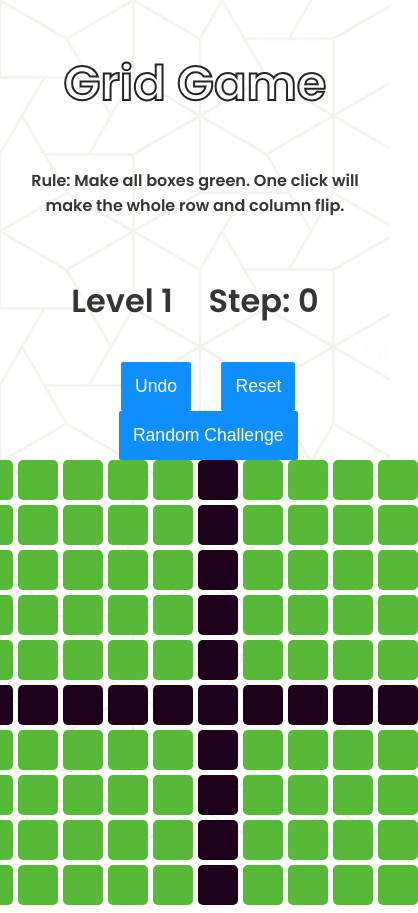
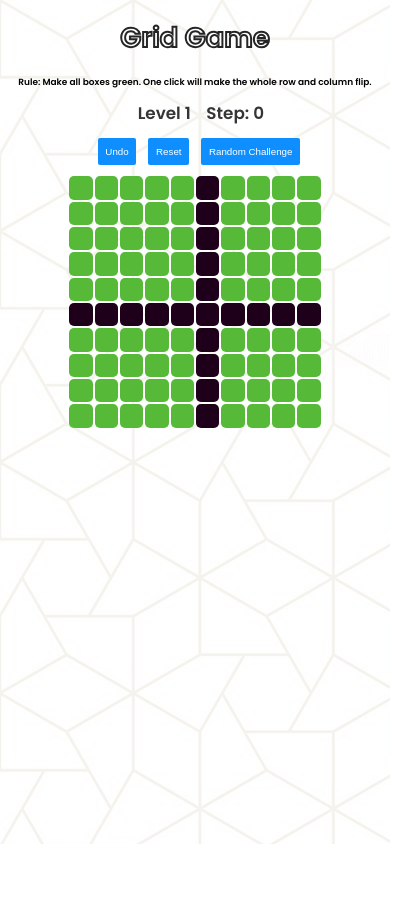
Before and after one commit to anthonychan1211/Grid-Game, a plain HTML site: page index.html in a window 390 px wide. Shown: the whole page, 418 px wide, since content can reach past the window. After the commit the page ends 844 px from the top, so only its background shows below. Drawn offline with Linux system fonts and the light colour scheme.

Commit message:
mobile fixed

```diff
--- a/gridgame.js
+++ b/gridgame.js
@@ -271,7 +271,7 @@ randomChallengeButton.addEventListener('click', function(){
     }
     if(randomChallengeButton.innerText === 'Random Challenge'){
         randomChallengeButton.innerText = 'Level Challenge'
-        level.innerText = 'Random Challenge'
+        level.innerText = 'Level Random'
         getRandomBox();
         return;
     }
--- a/index.html
+++ b/index.html
@@ -14,9 +14,13 @@
         <div id="info">
             <h1 id='level'></h1>
             <h1 id="step-count"></h1>
+        </div>
+        <div id="button">
             <button id="undo">Undo</button>
             <button id="reset">Reset</button>
             <button id="random-challenge">Random Challenge</button>
+        </div>
+
         </div>
         </header>
     <div id="main-grid">
--- a/styles.css
+++ b/styles.css
@@ -5,7 +5,7 @@ html{
 body::after{
     content: '';
     background-image: url('background_pattern.jpeg');
-    position: absolute;
+    position: fixed;
     top: 0px;
     right: 0px;
     bottom: 0px;
@@ -15,44 +15,51 @@ body::after{
 }
 #title ,#rule , #level{
     text-align: center;
-    color: rgb(53, 53, 53);
-    align-content: center;
+    margin: 2vh;
 }
 #title{
-    font-size:3em;
+    font-size:min(7vw, 50px);
     font-family: 'Poppins', sans-serif;
     -webkit-text-stroke: 2px rgb(37, 37, 37);
     color: white;
+    margin: 2vh;
 }
 #rule{
     font-family: 'Poppins', sans-serif;
+    font-size:min(2.3vw, 20px);
+    margin:0;
 }
 #info{
     text-align: center;
     color: rgb(53, 53, 53);
     font-family: 'Poppins', sans-serif;
-    font-weight: 400;
-    justify-content: center;
-    align-items: center;
+    margin:0;
 }
 #level{
     display: inline-block;
-    padding: 1rem;
+    padding: 3vw;
+    font-size:min(4.3vw, 30px);
     font-family: 'Poppins', sans-serif;
+    margin:0;
 }
 #step-count{
     display: inline-block;
     text-align: center;
-    padding: 1rem;
+    font-size:min(4.3vw, 30px);
     font-family: 'Poppins', sans-serif;
+    margin:0;
+}
+#button{
+    text-align: center;
+    margin-bottom: 3vw;
 }
 #undo , #reset, #random-challenge{
     border: 0px;
     background-color: rgb(15, 143, 255);
     padding: 0.8em;
     position: relative;
-    font-size: 1.1em;
-    margin-left: 1.5em;
+    font-size:min(2.5vw, 16px);
+    margin-left: 2vw;
     border-radius: 2px;
     color: white;
 }
@@ -61,15 +68,15 @@ body::after{
 }
 #main-grid{
     display: grid;
-    grid-template-columns: repeat(10, 40px);
-    grid-template-rows: repeat(10, 40px);
+    grid-template-columns: repeat(10, min(6vw,40px));
+    grid-template-rows: repeat(10, min(6vw,40px));
     justify-content: center;
     align-items: center;
-    gap: 5px;
+    gap: 0.5vw;
 }
 .box{
-    width: 40px;
-    height: 40px;
+    width: min(6vw,40px);
+    height: min(6vw,40px);
     border-radius: 5px;
 }
 #modal-box{
```
